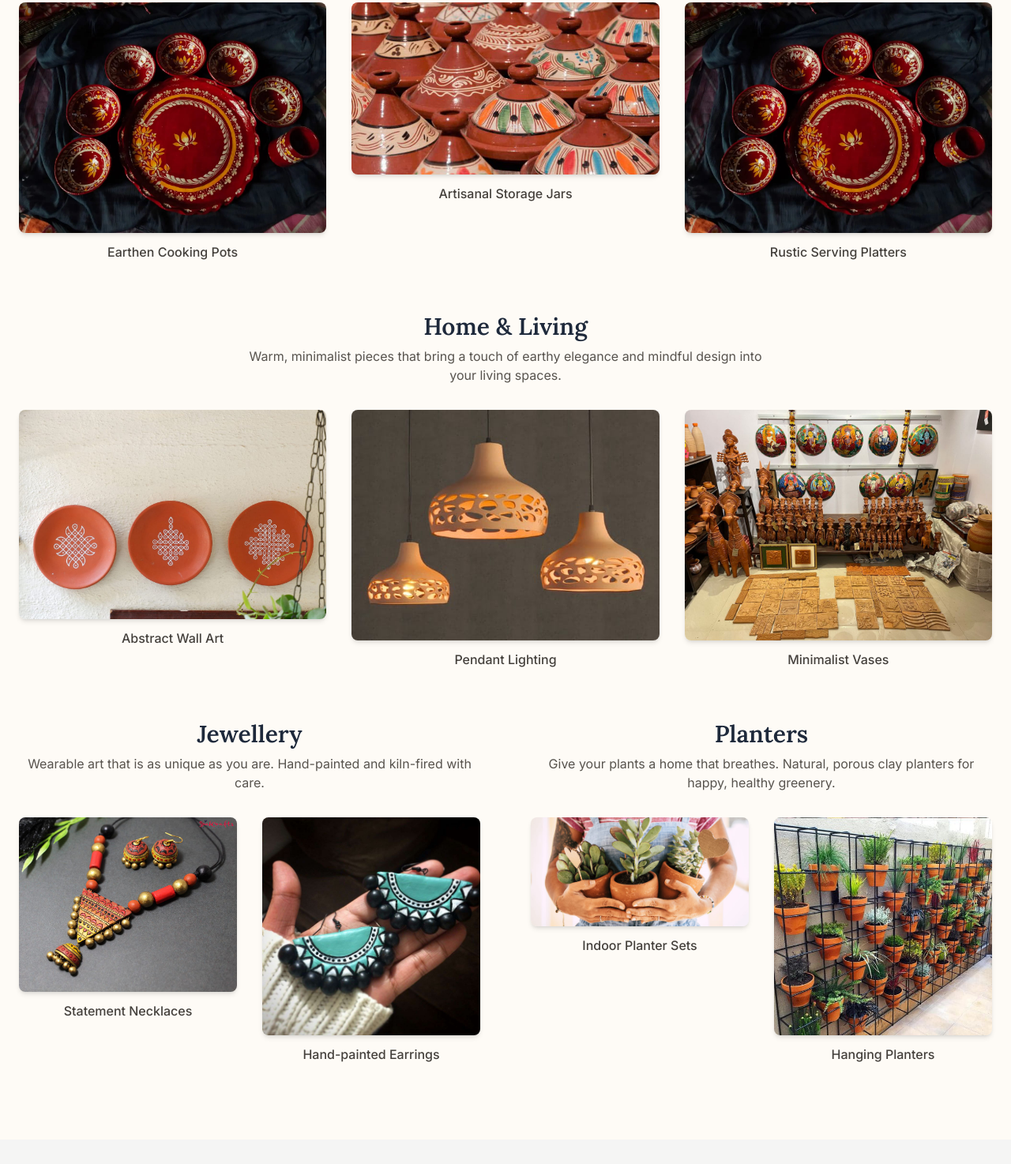
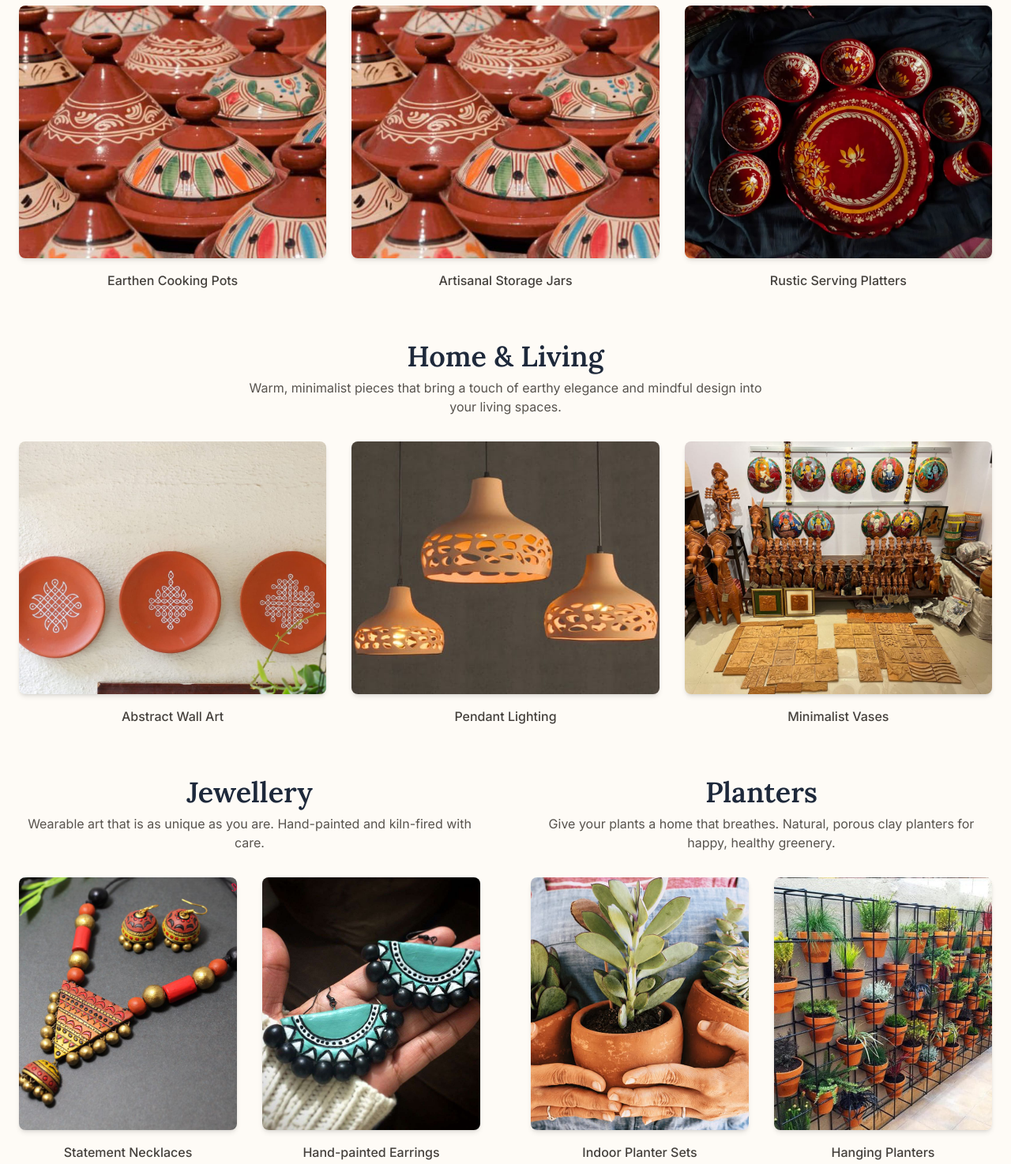
Before and after one commit to Aakash-Khamari/Karigari, a plain HTML site: page gallery.html in a window 1280 px wide. Shown: the part 673-2147 px from the top of the page at 79% size. Drawn offline with nearby package versions, Linux system fonts and the light colour scheme.

Commit message:
Updated the website pages to be mobile phone friendly.

```diff
--- a/gallery.html
+++ b/gallery.html
@@ -191,7 +191,7 @@
         ></div>
         <div class="relative z-20 px-4 text-white fade-in-element is-visible">
           <h1
-            class="text-4xl md:text-6xl font-bold font-lora leading-tight mb-4"
+            class="text-4xl sm:text-5xl lg:text-6xl font-bold font-lora leading-tight mb-4"
           >
             Our Work
           </h1>
@@ -210,7 +210,7 @@
           <!-- KITCHENWARE -->
           <div class="mb-16 fade-in-element">
             <h2
-              class="text-3xl font-lora font-semibold text-slate-800 mb-2 text-center"
+              class="text-3xl md:text-4xl font-lora font-semibold text-slate-800 mb-2 text-center"
             >
               Kitchenware
             </h2>
@@ -221,11 +221,11 @@
             <div class="grid grid-cols-1 sm:grid-cols-2 lg:grid-cols-3 gap-8">
               <div class="group">
                 <img
-                  src="images/gallery-kitchenware.png"
+                  src="images/gallery-pots-jars.png"
                   alt="Terracotta cooking pot and bowl"
-                  class="h-auto w-full rounded-lg shadow-md group-hover:shadow-xl transition-shadow"
+                  class="w-full h-80 object-cover rounded-lg shadow-md group-hover:shadow-xl transition-shadow"
                 />
-                <p class="text-center mt-3 text-stone-700 font-medium">
+                <p class="text-center mt-4 text-stone-700 font-medium">
                   Earthen Cooking Pots
                 </p>
               </div>
@@ -233,9 +233,9 @@
                 <img
                   src="images/gallery-pots-jars.png"
                   alt="Terracotta storage jars"
-                  class="h-auto w-full rounded-lg shadow-md group-hover:shadow-xl transition-shadow"
+                  class="w-full h-80 object-cover rounded-lg shadow-md group-hover:shadow-xl transition-shadow"
                 />
-                <p class="text-center mt-3 text-stone-700 font-medium">
+                <p class="text-center mt-4 text-stone-700 font-medium">
                   Artisanal Storage Jars
                 </p>
               </div>
@@ -243,9 +243,9 @@
                 <img
                   src="images/gallery-kitchenware.png"
                   alt="A terracotta serving platter"
-                  class="h-auto w-full rounded-lg shadow-md group-hover:shadow-xl transition-shadow"
+                  class="w-full h-80 object-cover rounded-lg shadow-md group-hover:shadow-xl transition-shadow"
                 />
-                <p class="text-center mt-3 text-stone-700 font-medium">
+                <p class="text-center mt-4 text-stone-700 font-medium">
                   Rustic Serving Platters
                 </p>
               </div>
@@ -255,7 +255,7 @@
           <!-- HOME DECOR -->
           <div class="mb-16 fade-in-element">
             <h2
-              class="text-3xl font-lora font-semibold text-slate-800 mb-2 text-center"
+              class="text-3xl md:text-4xl font-lora font-semibold text-slate-800 mb-2 text-center"
             >
               Home & Living
             </h2>
@@ -268,9 +268,9 @@
                 <img
                   src="images/gallery-wall-hanging.png"
                   alt="Decorative terracotta wall hanging"
-                  class="h-auto w-full rounded-lg shadow-md group-hover:shadow-xl transition-shadow"
+                  class="w-full h-80 object-cover rounded-lg shadow-md group-hover:shadow-xl transition-shadow"
                 />
-                <p class="text-center mt-3 text-stone-700 font-medium">
+                <p class="text-center mt-4 text-stone-700 font-medium">
                   Abstract Wall Art
                 </p>
               </div>
@@ -278,9 +278,9 @@
                 <img
                   src="images/gallery-lighting.png"
                   alt="A custom terracotta lighting fixture"
-                  class="h-auto w-full rounded-lg shadow-md group-hover:shadow-xl transition-shadow"
+                  class="w-full h-80 object-cover rounded-lg shadow-md group-hover:shadow-xl transition-shadow"
                 />
-                <p class="text-center mt-3 text-stone-700 font-medium">
+                <p class="text-center mt-4 text-stone-700 font-medium">
                   Pendant Lighting
                 </p>
               </div>
@@ -288,9 +288,9 @@
                 <img
                   src="images/gallery-decor-items.png"
                   alt="Minimalist terracotta decor vases"
-                  class="h-auto w-full rounded-lg shadow-md group-hover:shadow-xl transition-shadow"
+                  class="w-full h-80 object-cover rounded-lg shadow-md group-hover:shadow-xl transition-shadow"
                 />
-                <p class="text-center mt-3 text-stone-700 font-medium">
+                <p class="text-center mt-4 text-stone-700 font-medium">
                   Minimalist Vases
                 </p>
               </div>
@@ -302,7 +302,7 @@
             <!-- JEWELLERY -->
             <div class="fade-in-element">
               <h2
-                class="text-3xl font-lora font-semibold text-slate-800 mb-2 text-center"
+                class="text-3xl md:text-4xl font-lora font-semibold text-slate-800 mb-2 text-center"
               >
                 Jewellery
               </h2>
@@ -315,9 +315,9 @@
                   <img
                     src="images/gallery-jewellery.png"
                     alt="Handmade terracotta necklace"
-                    class="h-auto w-full rounded-lg shadow-md group-hover:shadow-xl transition-shadow"
+                    class="w-full h-80 object-cover rounded-lg shadow-md group-hover:shadow-xl transition-shadow"
                   />
-                  <p class="text-center mt-3 text-stone-700 font-medium">
+                  <p class="text-center mt-4 text-stone-700 font-medium">
                     Statement Necklaces
                   </p>
                 </div>
@@ -325,9 +325,9 @@
                   <img
                     src="images/jewellery-earrings.png"
                     alt="A pair of terracotta earrings"
-                    class="h-auto w-full rounded-lg shadow-md group-hover:shadow-xl transition-shadow"
+                    class="w-full h-80 object-cover rounded-lg shadow-md group-hover:shadow-xl transition-shadow"
                   />
-                  <p class="text-center mt-3 text-stone-700 font-medium">
+                  <p class="text-center mt-4 text-stone-700 font-medium">
                     Hand-painted Earrings
                   </p>
                 </div>
@@ -337,7 +337,7 @@
             <!-- PLANTERS -->
             <div class="fade-in-element">
               <h2
-                class="text-3xl font-lora font-semibold text-slate-800 mb-2 text-center"
+                class="text-3xl md:text-4xl font-lora font-semibold text-slate-800 mb-2 text-center"
               >
                 Planters
               </h2>
@@ -350,9 +350,9 @@
                   <img
                     src="images/gallery-planters.png"
                     alt="A collection of terracotta planters"
-                    class="h-auto w-full rounded-lg shadow-md group-hover:shadow-xl transition-shadow"
+                    class="w-full h-80 object-cover rounded-lg shadow-md group-hover:shadow-xl transition-shadow"
                   />
-                  <p class="text-center mt-3 text-stone-700 font-medium">
+                  <p class="text-center mt-4 text-stone-700 font-medium">
                     Indoor Planter Sets
                   </p>
                 </div>
@@ -360,9 +360,9 @@
                   <img
                     src="images/gallery-wall-planter.png"
                     alt="A hanging terracotta planter"
-                    class="h-auto w-full rounded-lg shadow-md group-hover:shadow-xl transition-shadow"
+                    class="w-full h-80 object-cover rounded-lg shadow-md group-hover:shadow-xl transition-shadow"
                   />
-                  <p class="text-center mt-3 text-stone-700 font-medium">
+                  <p class="text-center mt-4 text-stone-700 font-medium">
                     Hanging Planters
                   </p>
                 </div>
@@ -389,7 +389,7 @@
           </p>
           <a
             href="contact.html"
-            class="bg-amber-600 hover:bg-amber-700 text-white font-bold py-3 px-8 rounded-full transition-transform duration-300 hover:scale-105"
+            class="inline-block w-full sm:w-auto bg-amber-600 hover:bg-amber-700 text-white font-bold py-3 px-8 rounded-full transition-transform duration-300 hover:scale-105"
           >
             Get In Touch
           </a>
@@ -521,7 +521,6 @@
       document.addEventListener("DOMContentLoaded", function () {
         const header = document.getElementById("main-header");
         window.addEventListener("scroll", () => {
-          // Add scrolled class after 50px scroll
           header.classList.toggle("header-scrolled", window.scrollY > 50);
         });
 
@@ -531,11 +530,9 @@
           mobileMenu.classList.toggle("hidden");
         });
 
-        // Set current year in footer
         document.getElementById("current-year").textContent =
           new Date().getFullYear();
 
-        // Intersection Observer for fade-in animations
         const observer = new IntersectionObserver(
           (entries) => {
             entries.forEach((entry) => {
@@ -545,7 +542,7 @@
             });
           },
           {
-            threshold: 0.1, // Trigger when 10% of the element is visible
+            threshold: 0.1,
           }
         );
 
```
Also changed, not shown: contact.html (+3 -3 lines), index.html (+7 -4 lines), our-story.html (+13 -13 lines), sustainability.html (+26 -14 lines).
